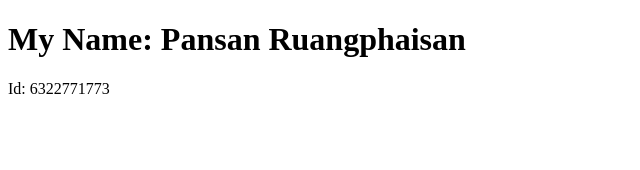
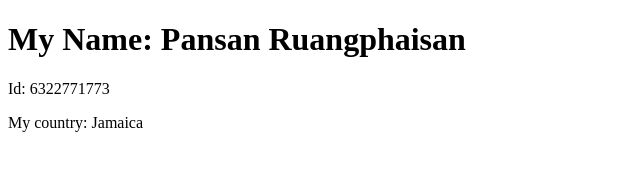
Before and after one commit to PansanR/DES424_6322771773, a plain HTML site: page src/index.html in a window 1280 px wide. Shown: the whole page, without its empty margins (0-640 px from the left). Drawn offline with Linux system fonts and the light colour scheme.

Commit message:
edit my country

```diff
--- a/src/index.html
+++ b/src/index.html
@@ -3,5 +3,6 @@
     <body>
     	<h1>My Name: Pansan Ruangphaisan</h1>
         <p>Id: 6322771773</p>
+        <p>My country: Jamaica</p>
     </body>
 </html>
```
